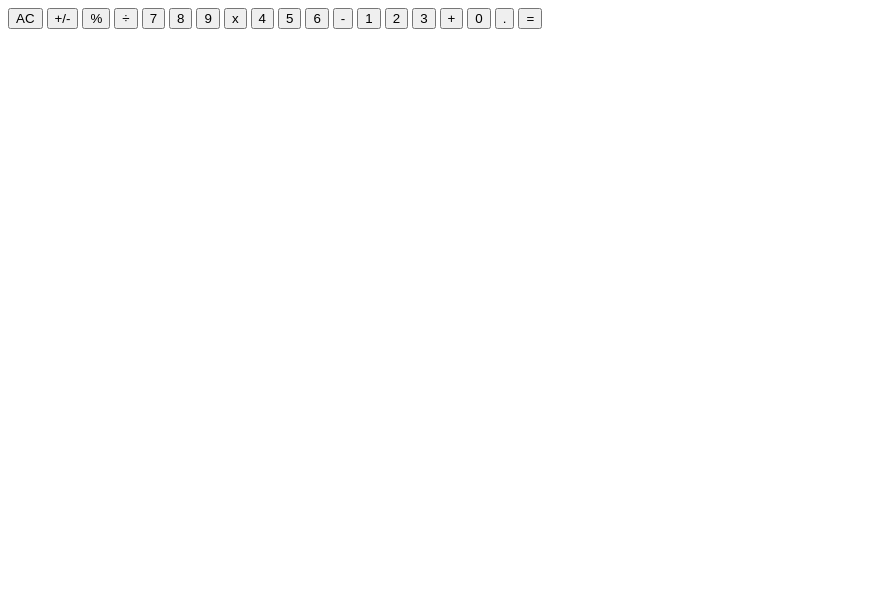
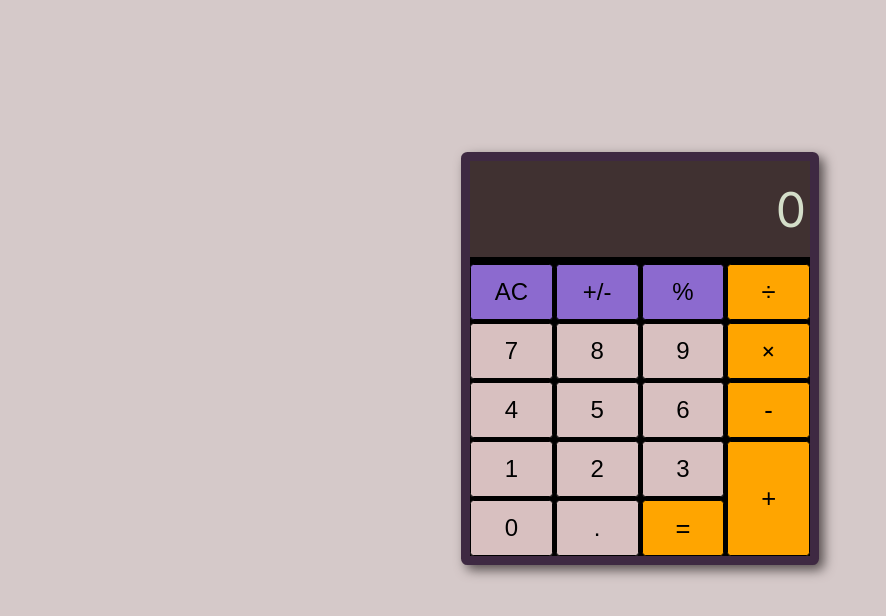
Before and after one commit to tariqs26/Simple-Calculator, a plain HTML site: page index.html in a window 1280 px wide. Both pictures are taken after a click on the button "AC". Shown: the whole page, without its empty margins (0-886 px from the left). Drawn offline with Linux system fonts and the light colour scheme.

Commit message:
- Added a mousedown Event Listener to Each digit, which updates the screen with the digit respecting the screen overflow logic
- this event listener also controls the style change and removal of the style change on the digit when the mouse is released to have the most accurate button like control without buttons being pressed down

- Selected and saved operator variables, added temporary event listener following similar logic to the digit event listener, but for the operator buttons

- selected and saved secondary operator variables, added temporary event listener following similar logic to the digit event listener, but for the secondary operator buttons
- gave functionality to the clear and plus minus buttons

- created update display function for better reusability
- created a delayed style removal function for the button mousedown event listeners

```diff
--- a/index.html
+++ b/index.html
@@ -1,36 +1,44 @@
 <!DOCTYPE html>
 <html lang="en">
+
 <head>
     <meta charset="UTF-8">
     <meta http-equiv="X-UA-Compatible" content="IE=edge">
     <meta name="viewport" content="width=device-width, initial-scale=1.0">
     <title>Calculator</title>
     <link rel="stylesheet" href="style.css">
+    <link href="https://fonts.googleapis.com/css2?family=Inter:wght@100;400;600;700&display=swap" rel="stylesheet">
 </head>
+
 <body>
     <div class="calculator">
         <div class="screen">
+            <span class="text">0</span>
         </div>
-        <button>AC</button>
-        <button>+/-</button>
-        <button>%</button>
-        <button class = "operator">	&#247;</button>
-        <button>7</button>
-        <button>8</button>
-        <button>9</button>
-        <button class = "operator">x</button>
-        <button>4</button>
-        <button>5</button>
-        <button>6</button>
-        <button class = "operator">-</button>
-        <button>1</button>
-        <button>2</button>
-        <button>3</button>
-        <button class = "operator">+</button>
-        <button>0</button>
-        <button>.</button>
-        <button class="operator"> =</button>
+        <button class="sec-op">AC</button>
+        <button class="sec-op">+/-</button>
+        <button class="sec-op">%</button>
+        <button class="op div"> &#247;</button>
+        <button class="dig">7</button>
+        <button class="dig">8</button>
+        <button class="dig">9</button>
+        <button class="op mult">
+            <div>+</div>
+        </button>
+        <button class="dig">4</button>
+        <button class="dig">5</button>
+        <button class="dig">6</button>
+        <button class="op sub">-</button>
+        <button class="dig">1</button>
+        <button class="dig">2</button>
+        <button class="dig">3</button>
+        <button class="op add">+</button>
+        <button class="dig" id="zero">0</button>
+        <button class="dig">.</button>
+        <button class="op"> =</button>
     </div>
+
     <script src="script.js"></script>
 </body>
+
 </html>
--- a/script.js
+++ b/script.js
@@ -0,0 +1,76 @@
+const removeClassAfterDelay = function (obj, delay, classNames) {
+  setTimeout(() => {
+    obj.classList.remove(...classNames);
+  }, delay);
+};
+
+const updateDisplay = (value) => {
+  const display = document.querySelector(".screen span");
+  display.innerHTML = value;
+};
+
+// A PROBLEM YOU ENCOUNTERED:
+// Before the way buttons were set they had a mousedown and mouseup event
+// if a user puts mouse down on a button and they move cursor to another button the original button will not be removed
+// to fix this a timeout is added in the mousedown which automatically removes the class after a delay
+// better than button:active since you can still move cursor and button stays active
+
+// DIGITS
+// TODO account for decimal
+for (let dig of document.querySelectorAll(".dig")) {
+  dig.addEventListener("mousedown", function () {
+    this.classList.add("click", "dig-click");
+    let dig = this.innerHTML;
+    let display = document.querySelector(".screen span");
+
+    if (display.innerHTML === "0") display.innerHTML = dig;
+    else if (display.innerText.length < 11) display.innerHTML += dig;
+    removeClassAfterDelay(this, 120, ["click", "dig-click"]);
+  });
+}
+
+// PRIMARY OPERATORS
+const [div, mult, sub, add, equal] = document.querySelectorAll(".op");
+
+const operatorStyle = function (op) {
+  op.classList.add("click", "op-click");
+};
+
+for (let op2 of [div, mult, sub, add, equal])
+  op2.addEventListener("mousedown", function () {
+    this.classList.add("click", "op-click");
+    removeClassAfterDelay(this, 120, ["click", "op-click"]);
+  });
+
+// SECONDARY OPERATORS
+
+const [clr, pm, percent] = document.querySelectorAll(".sec-op");
+
+const removeSecOpStyle = (obj) =>
+  removeClassAfterDelay(obj, 120, ["click", "sec-op-click"]);
+
+const secondaryOpStyle = function (obj) {
+  obj.classList.add("click", "sec-op-click");
+};
+
+clr.addEventListener("mousedown", function () {
+  secondaryOpStyle(this);
+  let display = document.querySelector(".screen span");
+  display.innerHTML = "0";
+  removeSecOpStyle(this);
+});
+
+pm.addEventListener("mousedown", function () {
+  secondaryOpStyle(this);
+  let display = document.querySelector(".screen span");
+  let num = display.innerHTML;
+  display.innerHTML =
+    num[0] === "-" ? num.slice(1) : !parseInt(num) ? num : "-" + num;
+  removeSecOpStyle(this);
+});
+
+// select button with id percent and add eventListener for mouse down, which is given the callback secondaryOpStyle
+percent.addEventListener("mousedown", function () {
+  secondaryOpStyle(this);
+  removeSecOpStyle(this);
+});
--- a/style.css
+++ b/style.css
@@ -0,0 +1,81 @@
+body {
+  font-family: "inter", sans-serif;
+  background-color: rgb(213, 201, 201);
+}
+
+::selection{
+    background:none;
+}
+
+.calculator {
+    box-shadow: 5px 5px 12px #574f4f;
+  margin: 19vh auto;
+  border: 9px solid rgb(62, 41, 66);
+  display: grid;
+  width: 340px;
+  grid-template-columns: repeat(4, 1fr);
+  grid-template-rows: repeat(6, minmax(3.5em, auto));
+  background-color: black;
+  gap: 3px;
+  border-radius: 0.4em;
+}
+
+.screen {
+  display: flex;
+  height: 6em;
+  grid-column: span 4;
+  background-color: rgb(64, 49, 49);
+  margin-bottom: 4px;
+  justify-content: flex-end;
+}
+
+.screen span {
+  align-self: center;
+  color: rgb(212, 222, 201);
+  font-size: 3em;
+  margin: 0 4px;
+}
+button {
+  font-size: 1.5em;
+  border-radius: 0.14em;
+  border: 1px solid black;
+  background-color: hsl(0, 24%, 80%);
+  transition: 120ms ease-in-out all;
+}
+
+.op {
+  background-color: #ffa500;
+  font-size: 1.6em;
+}
+
+.sec-op {
+  background-color: #8c6acf;
+}
+
+button:hover {
+  cursor: pointer;
+}
+
+.click {
+  transform: translateY(0.5px);
+}
+
+.dig-click {
+  background-color: hsl(0, 24%, 70%);
+}
+
+.op-click {
+  background-color: #ca8c18;
+}
+
+.sec-op-click {
+  background-color: #7b57c4;
+}
+
+.add {
+  grid-row: span 2;
+}
+
+.mult div {
+  transform: rotate(45deg);
+}
```
